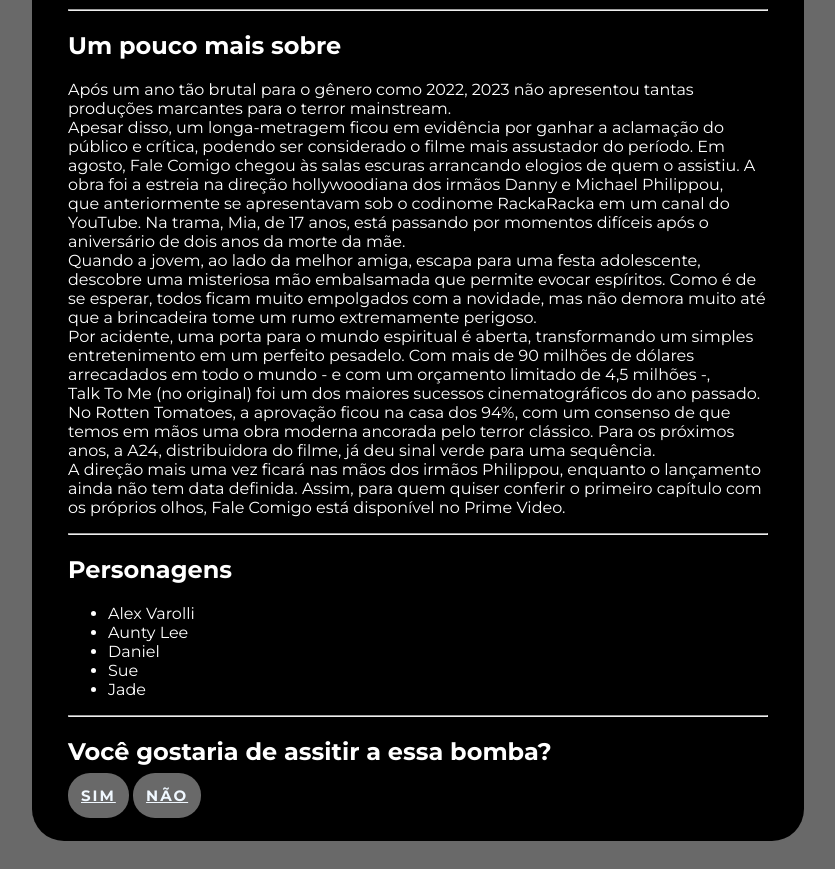
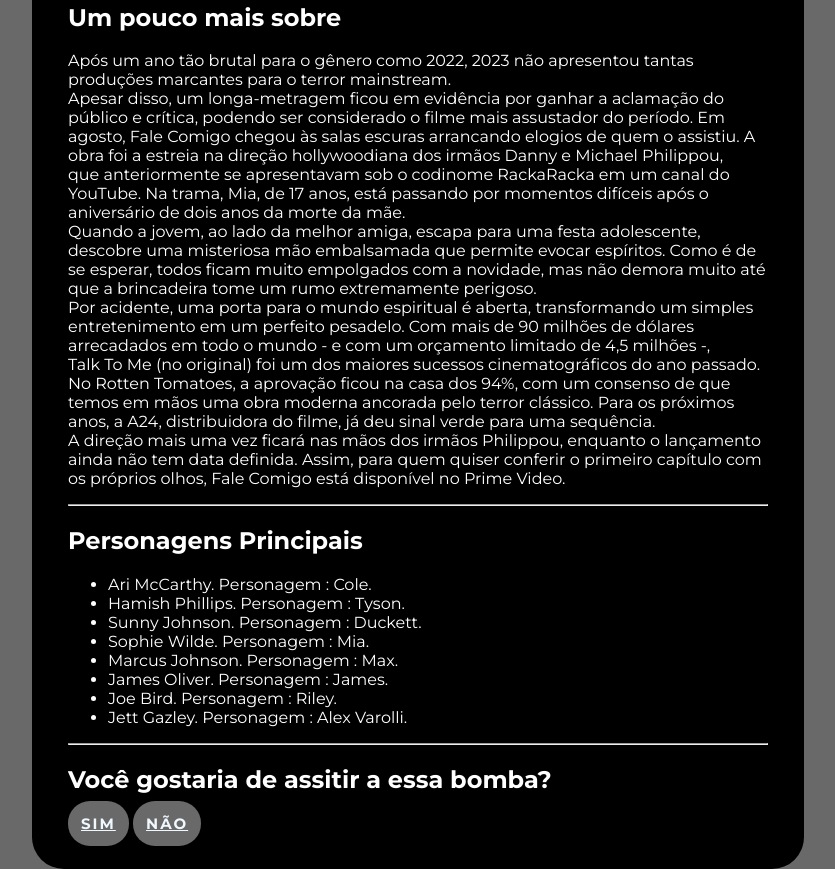
Before and after one commit to AnaaaLaura/filme, a plain HTML site: page index.html in a window 1280 px wide. Shown: the part 1187-2056 px from the top of the page, without its empty margins (222-1057 px from the left). Before the commit the page ends 2028 px from the top, so only its background shows below. Drawn offline with Linux system fonts and the light colour scheme.

Commit message:
style: header background

```diff
--- a/index.html
+++ b/index.html
@@ -12,7 +12,10 @@
 <body>
     <div class="tudo">
         <div class="intro">
+        <header>
             <h1>FALE COMIGO ⭐ ⭐ ⭐ ⭐ ⭐ </h1>
+        </header>
+
             <img src="https://br.web.img3.acsta.net/c_310_420/pictures/23/07/27/16/18/3077587.jpg" alt="imagem do filme">
             <h2>Opinião dos teleespectadores</h2>
             <p>Não é raro que os melhores filmes de terror sejam aqueles que se escondem por trás de uma metáfora simples para falar de algo muito mais. <br> É como Corrente do Mal poderia ser só uma alegoria para as DST’s, mas acaba se tornando um estudo de como é envelhecer e ser deixado para trás.  <br>No caso de Fale Comigo, seria fácil discuti-lo como uma história que usa suas assombrações como véu para falar de drogas ou da compulsão juvenil contemporânea por exposição virtual - <br>e não é que o filme de Danny e Michael Philippou não fale (muito bem) disso, mas que ao falar disso ele acaba encontrando uma carência muito mais assustadora em seus protagonistas.
@@ -43,15 +46,17 @@
             </p>
             <hr>
             <div>
-            <h2> Personagens
-             </h2>
+            <h2> Personagens Principais </h2>
                 <ul>
 
-                    <li>Alex Varolli</li>
-                    <li>Aunty Lee</li>
-                    <li>Daniel</li>
-                    <li>Sue</li>
-                    <li>Jade</li>
+                    <li>Ari McCarthy. Personagem : Cole.</li>
+                    <li>Hamish Phillips. Personagem : Tyson.</li>
+                    <li>Sunny Johnson. Personagem : Duckett.</li>
+                    <li>Sophie Wilde. Personagem : Mia.</li>
+                    <li>Marcus Johnson. Personagem : Max.</li>
+                    <li>James Oliver. Personagem : James.</li>
+                    <li>Joe Bird. Personagem : Riley.</li>
+                    <li>Jett Gazley. Personagem : Alex Varolli.</li>
                 </ul>
             </div>
             <hr>
--- a/style.css
+++ b/style.css
@@ -9,8 +9,9 @@
     align-items: center;
 }
 
-h1 {
+header {
     color: #FFFFFF;
+    background-color: #0c0a09;
 }
 h2 {
     color: #FFFFFF;
```
